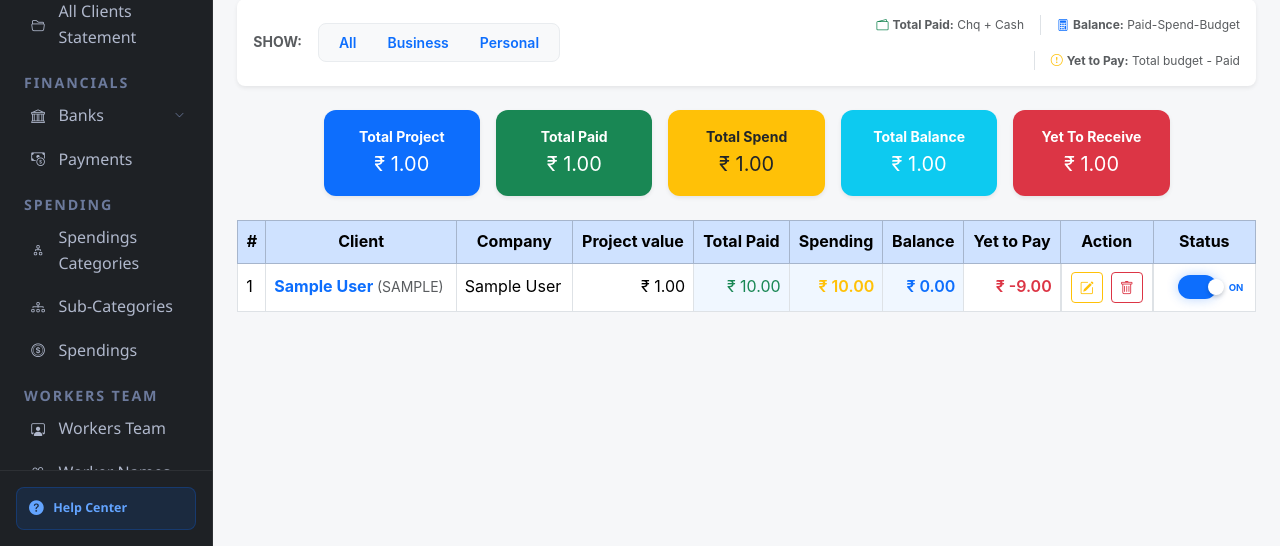
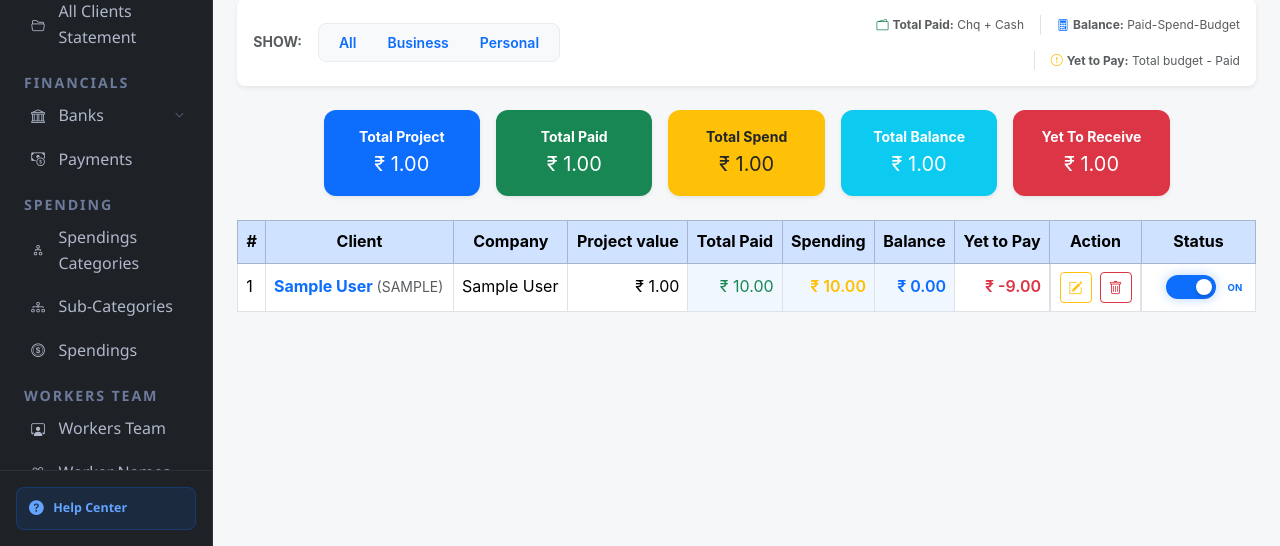
Before and after one commit to vivek248-cloud/eliteAcc, a Django app: template accountsApp/templates/client/index.html in a window 1280 px wide. Shown: the part 254-800 px from the top of the page. Run offline with Django 5.2, Linux system fonts and the light colour scheme; a user stored in the database is signed in; tables that the repository leaves empty hold one stand-in row (values such as "Sample post"); the template is opened without the code that fills it: values that come from a table or form of the project are taken from there, most other values are stand-ins (such as "Sample title", 1, 10 or a date in 2020); some libraries are stand-ins or nearby versions.

Commit message:
new update

```diff
--- a/accountsApp/templates/client/index.html
+++ b/accountsApp/templates/client/index.html
@@ -265,7 +265,7 @@
                     <i class="bi bi-trash"></i>
                 </a>
             </td>
-            <td class="text-center" style="max-width: 100px;">
+            <td class="text-center" style="min-width: 100px;">
                 <div class="d-flex align-items-center gap-2 ms-3">
 
                     <a href="javascript:void(0)"
```
